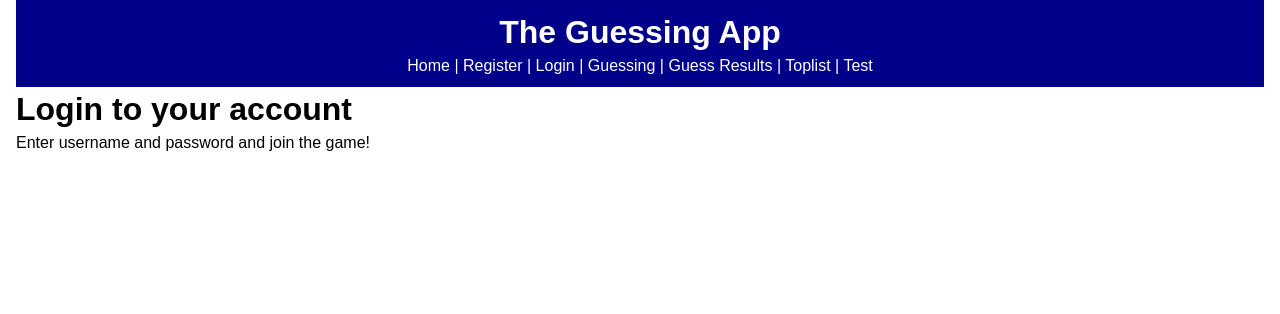
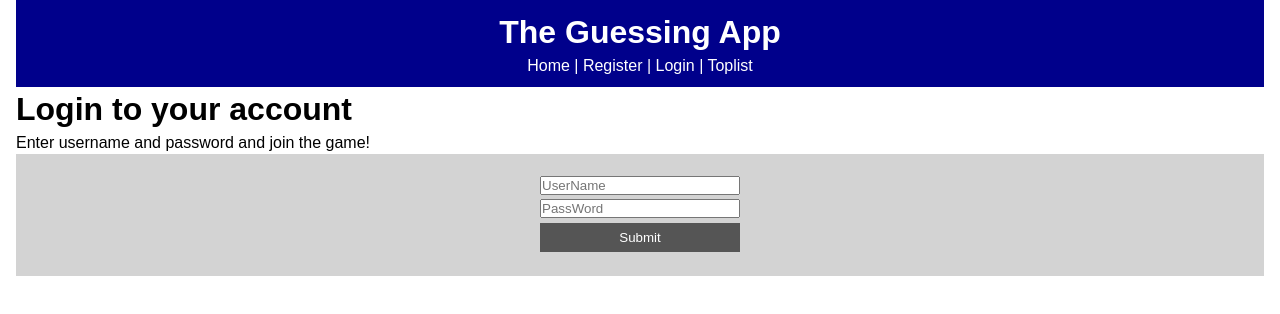
Before and after one commit to carlschlyter/my_thesis_b, a React (Create React App) app: page /login in a window 1280 px wide. Shown: the top 314 px of the page. Built offline with nearby package versions, Linux system fonts and the light colour scheme; no server answers.

Commit message:
Various work with login

```diff
--- a/src/App.js
+++ b/src/App.js
@@ -1,19 +1,19 @@
 import React, { Component } from 'react';
-import { BrowserRouter as Router, Route } from 'react-router-dom';
+import { BrowserRouter as Router, Route} from 'react-router-dom';
 import Header from './components/layout/Header';
+import HeaderLoggedIn from './components/layout/HeaderLoggedIn';
 import StartPage from './components/StartPage';
 import Choices from './components/Choices';
 import Register from './components/pages/Register';
 import Login from './components/pages/Login';
+import Logout from './components/pages/Logout';
 import Guessing from './components/pages/Guessing';
 import GuessResults from './components/pages/GuessResults';
 import Toplist from './components/pages/Toplist';
-import Test from './components/pages/Test';
 import RegUser from './components/RegUser';
-import TestCreate from './components/TestCreate';
-import AddChoice from './components/AddChoice';
 import './App.css';
 import axios from 'axios';
+import LogInUser from './components/LogInUser';
 // import uuid from 'uuid';
 
 
@@ -44,7 +44,7 @@ componentDidMount(){
 }
 
 //Register User
-regUser = (FirstName, LastName, Email, UserName, PassWord, City) => {
+regUser = ({FirstName, LastName, Email, UserName, PassWord, City}) => {
 
   axios.post('http://localhost/examensarbete_a/api/user/create.php', {
     FirstName: FirstName,
@@ -106,28 +106,70 @@ addChoice = (MatchName) => {
       <Router>
         <div className="App">
           <div className="container">
-            <Header />
+            <Route render={props => (
+              <React.Fragment>
                 <Route exact path="/" render={props => (
                   <React.Fragment>
+                    <Header />
                     <StartPage  />
-                <AddChoice addChoice={this.addChoice}/>
                     <Choices choices={this.state.choices}/>
                   </React.Fragment>
                 )} />
                 <Route path="/register" render={props => (
                   <React.Fragment>
+                    <Header />
                     <Register />
                     <RegUser regUser={this.regUser}/>
                   </React.Fragment>
                 )} />
-            <Route path="/login" component={Login} />
-            <Route path="/guessing" component={Guessing} />
-            <Route path="/guessResults" component={GuessResults} />
-            <Route path="/toplist" component={Toplist} />
-            <Route path="/test" render={props => (
+                <Route path="/login" render={props => (
                   <React.Fragment>
-                <Test />
-                <TestCreate testCreate={this.testCreate}/>
+                    <Header />
+                    <Login />
+                    <LogInUser loginUser={this.loginUser}/>
+                  </React.Fragment>
+                )} />
+                <Route path="/toplist" render={props => (
+                  <React.Fragment>
+                    <Header />
+                    <Toplist />
+                  </React.Fragment>
+                )} />
+              </React.Fragment>
+            )} />
+            <Route render={props => (
+              <React.Fragment>
+                <Route exact path="/" render={props => (
+                  <React.Fragment>
+                    <HeaderLoggedIn />
+                    <StartPage  />
+                    <Choices choices={this.state.choices}/>
+                  </React.Fragment>
+                )} />
+                <Route path="/logout" render={props => (
+                  <React.Fragment>
+                    <HeaderLoggedIn />
+                    <Logout />
+                  </React.Fragment>
+                )} />
+                <Route exact path="/guessing" render={props => (
+                  <React.Fragment>
+                    <HeaderLoggedIn />
+                    <Guessing />
+                  </React.Fragment>
+                )} />
+                <Route exact path="/guessresults" render={props => (
+                  <React.Fragment>
+                    <HeaderLoggedIn />
+                    <GuessResults />
+                  </React.Fragment>
+                )} />
+                <Route path="/toplist" render={props => (
+                  <React.Fragment>
+                    <HeaderLoggedIn />
+                    <Toplist />
+                  </React.Fragment>
+                )} />
               </React.Fragment>
             )} />
           </div>
--- /dev/null
+++ b/src/components/LogInUser.js
@@ -0,0 +1,44 @@
+import React, { Component } from 'react';
+
+export default class LogInUser extends Component {
+
+    state = {
+        UserName:'',
+        PassWord:''
+    }
+
+    onChange = (e) => this.setState({
+        [e.target.name]: e.target.value,
+     });
+
+    onSubmit = (e) => {
+        e.preventDefault();
+
+        this.props.regUser({
+            UserName: this.state.UserName,
+            PassWord: this.state.PassWord
+        });
+
+        this.setState({ UserName: ''});
+        this.setState({ PassWord: ''});
+
+    }
+
+    render() {
+        return (
+            <div>
+                <form onSubmit={this.onSubmit} style={logInFormStyle}>
+                    <input className="std-input" id="UserName" type="text" name="UserName" placeholder="UserName" value={this.state.UserName} onChange={this.onChange}/><br/>
+                    <input className="std-input" id="PassWord" type="text" name="PassWord" placeholder="PassWord" value={this.state.PassWord} onChange={this.onChange}/><br/>
+                    <input className="btn" id="submitBtn" type="submit" name="skicka" value="Submit"/><br></br>
+                </form>
+            </div>
+        )
+    }
+}
+
+const logInFormStyle = {
+    background: 'lightGrey',
+    padding: '20px',
+    textAlign: 'center'
+};
--- a/src/components/RegUser.js
+++ b/src/components/RegUser.js
@@ -18,12 +18,20 @@ export class RegUser extends Component {
     onSubmit = (e) => {
         e.preventDefault();
 
-        this.props.regUser(this.state.FirstName);
-        this.props.regUser(this.state.LastName);
-        this.props.regUser(this.state.Email);
-        this.props.regUser(this.state.UserName);
-        this.props.regUser(this.state.PassWord);
-        this.props.regUser(this.state.City);
+        this.props.regUser({
+            FirstName: this.state.FirstName,
+            LastName: this.state.LastName,
+            Email: this.state.Email,
+            UserName: this.state.UserName,
+            PassWord: this.state.PassWord,
+            City: this.state.City
+        });
+
+        // this.props.regUser(this.state.LastName);
+        // this.props.regUser(this.state.Email);
+        // this.props.regUser(this.state.UserName);
+        // this.props.regUser(this.state.PassWord);
+        // this.props.regUser(this.state.City);
 
         this.setState({ FirstName: ''});
         this.setState({ LastName: ''});
@@ -54,6 +62,15 @@ const regFormStyle = {
     background: 'lightGrey',
     padding: '20px',
     textAlign: 'center'
-}
+};
+
+// const regUserData = {
+//     FirstName: this.state.FirstName,
+//     LastName: this.state.LastName,
+//     Email: this.state.Email,
+//     UserName: this.state.UserName,
+//     PassWord: this.state.PassWord,
+//     City: this.state.City
+// };
 
 export default RegUser
--- a/src/components/StartPage.js
+++ b/src/components/StartPage.js
@@ -6,7 +6,7 @@ export default class StartPage extends Component {
             <div className="startPage">
                 <h1>Guessing App For Advertising Agencies</h1>
                 <h2>Activate your customers' target groups with a guessing game!</h2><br/>
-                <h3>Current games to make guesses on: </h3><br/>
+                <h3>Current games to make guesses on: Football</h3>
             </div>
         )
     }
--- a/src/components/layout/Header.js
+++ b/src/components/layout/Header.js
@@ -5,7 +5,7 @@ export default function Header() {
     return (
         <header style={headerStyle}>
             <h1>The Guessing App</h1>
-            <Link style={linkStyle} to="/">Home</Link> | <Link style={linkStyle} to="/Register">Register</Link> | <Link style={linkStyle} to="/Login">Login</Link>  | <Link style={linkStyle} to="/Guessing">Guessing</Link> | <Link style={linkStyle} to="GuessResults">Guess Results</Link> | <Link style={linkStyle} to="Toplist">Toplist</Link> | <Link style={linkStyle} to="Test">Test</Link>
+            <Link style={linkStyle} to="/">Home</Link> | <Link style={linkStyle} to="/Register">Register</Link> | <Link style={linkStyle} to="/Login">Login</Link> | <Link style={linkStyle} to="Toplist">Toplist</Link>
         </header>
     )
 }
--- /dev/null
+++ b/src/components/layout/HeaderLoggedIn.js
@@ -0,0 +1,22 @@
+import React from 'react';
+import { Link } from 'react-router-dom';
+
+export default function HeaderLoggedIn() {
+    return (
+        <header style={headerStyle}>
+            <h1>The Guessing App - Logged In</h1>
+            <Link style={linkStyle} to="/">Home</Link> | <Link style={linkStyle} to="/Logout">Logout</Link>  | <Link style={linkStyle} to="/Guessing">Guessing</Link> | <Link style={linkStyle} to="GuessResults">Guess Results</Link> | <Link style={linkStyle} to="Toplist">Toplist</Link>
+        </header>
+    )
+}
+
+const headerStyle = {
+    background: 'darkBlue',
+    color: 'white',
+    textAlign: 'center',
+    padding: '10px'
+}
+
+const linkStyle = {
+    color: 'white'
+}
--- /dev/null
+++ b/src/components/pages/Logout.js
@@ -0,0 +1,11 @@
+import React, { Component } from 'react'
+
+export default class Logout extends Component {
+    render() {
+        return (
+            <React.Fragment>
+            <h1>Logout from your account</h1>
+        </React.Fragment>
+        )
+    }
+}
```
Also changed, not shown: src/components/LoggedIn.js (added, +9 -0 lines), src/components/NotLoggedIn.js (added, +9 -0 lines), 1 other file (tests, documents, lock files or other folders). Lines whose indentation alone changed are shown as unchanged.
